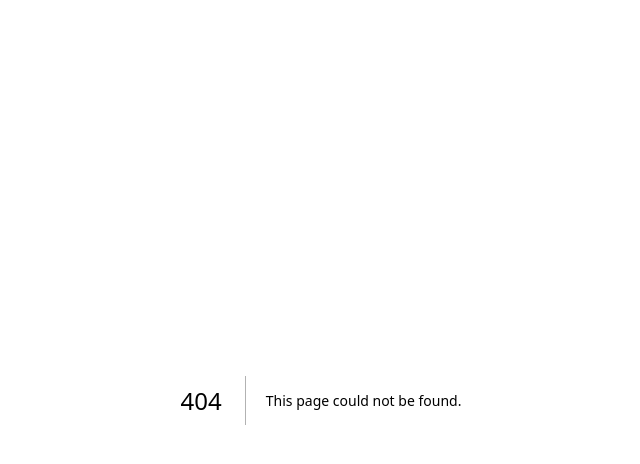
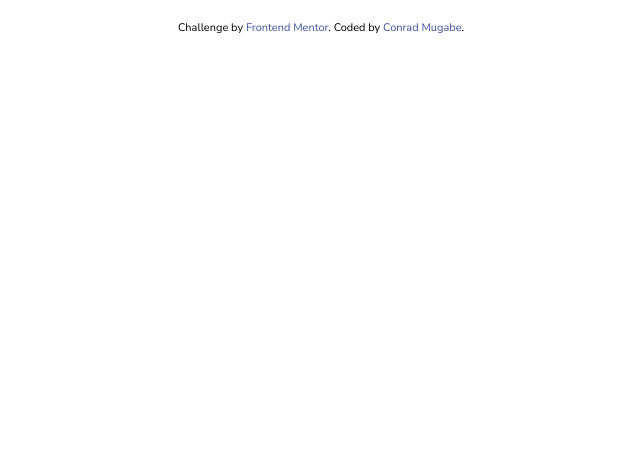
Before and after one commit to conradmugabe/ui-portfolio, a Next.js app: page /rest-countries-api in a window 1280 px wide. Before the commit this address had no page. Shown: the top 464 px of the page, without its empty margins (319-959 px from the left). Built offline with nearby package versions, Linux system fonts and the light colour scheme.

Commit message:
feat: setup rest-countries-page

```diff
--- a/src/app/data.ts
+++ b/src/app/data.ts
@@ -1,4 +1,13 @@
 export const projects = [
+  {
+    difficultyLevel: "4",
+    projectList: [
+      {
+        name: "REST Countries API with color theme switcher",
+        href: "/rest-countries-api",
+      },
+    ],
+  },
   {
     difficultyLevel: "3",
     projectList: [
--- /dev/null
+++ b/src/app/rest-countries-api/layout.tsx
@@ -0,0 +1,19 @@
+import "./styles.css";
+import type { Metadata } from "next";
+import { Nunito_Sans } from "next/font/google";
+
+const font = Nunito_Sans({
+  subsets: ["latin"],
+  weight: ["200", "300", "400", "500", "600", "700", "800", "900"],
+  variable: "--font-family-nunito-sans",
+});
+
+export const metadata: Metadata = {
+  title: "Rest Countries API",
+};
+
+export default function Layout({ children }: { children: React.ReactNode }) {
+  return (
+    <main className={`${font.variable} font-nunito-sans`}>{children}</main>
+  );
+}
--- /dev/null
+++ b/src/app/rest-countries-api/page.tsx
@@ -0,0 +1,9 @@
+import { FrontendMentorCopyright } from "@/components/copyright";
+
+export default function RestCountriesApiPage() {
+  return (
+    <>
+      <FrontendMentorCopyright />
+    </>
+  );
+}
--- /dev/null
+++ b/src/app/rest-countries-api/styles.css
@@ -0,0 +1,10 @@
+:root {
+  /* COLORS */
+  /* Neutral */
+  --rest-countries-api-dark-blue-dark-mode-elements: 209deg 23% 22%;
+  --rest-countries-api-very-dark-blue-dark-mode-background: 207deg 26% 17%;
+  --rest-countries-api-very-dark-blue-light-mode-text: 200deg 15% 8%;
+  --rest-countries-api-dark-gray-light-mode-input: 0deg 0% 52%;
+  --rest-countries-api-very-light-gray-light-mode-background: 0deg 0% 98%;
+  --rest-countries-api-white-dark-mode-text-light-mode-elements: 0deg 0% 100%;
+}
--- a/tailwind.config.ts
+++ b/tailwind.config.ts
@@ -62,12 +62,27 @@ const config: Config = {
           "hsl(var(--news-homepage-main-dark-grayish-blue) / <alpha-value>)",
         "news-homepage-main-very-dark-blue":
           "hsl(var(--news-homepage-main-very-dark-blue) / <alpha-value>)",
+
+        // rest countries api
+        "rest-countries-api-dark-blue-dark-mode-elements":
+          "hsl(var(--rest-countries-api-dark-blue-dark-mode-elements) / <alpha-value>)",
+        "rest-countries-api-very-dark-blue-dark-mode-background":
+          "hsl(var(--rest-countries-api-very-dark-blue-dark-mode-background) / <alpha-value>)",
+        "rest-countries-api-very-dark-blue-light-mode-text":
+          "hsl(var(--rest-countries-api-very-dark-blue-light-mode-text) / <alpha-value>)",
+        "rest-countries-api-dark-gray-light-mode-input":
+          "hsl(var(--rest-countries-api-dark-gray-light-mode-input) / <alpha-value>)",
+        "rest-countries-api-very-light-gray-light-mode-background":
+          "hsl(var(--rest-countries-api-very-light-gray-light-mode-background) / <alpha-value>)",
+        "rest-countries-api-white-dark-mode-text-light-mode-elements":
+          "hsl(var(--rest-countries-api-white-dark-mode-text-light-mode-elements) / <alpha-value>)",
       },
       fontFamily: {
         roboto: "var(--font-family-roboto)",
         "hanken-grotesk": "var(--font-family-hanken-grotesk)",
         poppins: "var(--font-family-poppins)",
         inter: "var(--font-family-inter)",
+        "nunito-sans": "var(--font-family-nunito-sans)",
       },
     },
   },
```
